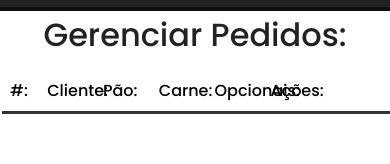
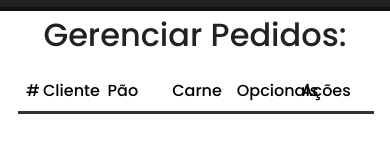
Before and after one commit to FelipeMeloGomes/FM_burger, a Vue app: page /pedidos in a window 390 px wide. Shown: the part 149-313 px from the top of the page. Built offline with nearby package versions, Linux system fonts and the light colour scheme; data requests are answered from the project's data file.

Commit message:
feat: adjust responsive Dashboard

```diff
--- a/src/components/Dashboard.vue
+++ b/src/components/Dashboard.vue
@@ -3,12 +3,12 @@
         <Message :msg="msg" v-show="msg" />
         <div>
             <div id="burger-table-heading">
-                <div class="order-id">#:</div>
-                <div>Cliente:</div>
-                <div>Pão:</div>
-                <div>Carne:</div>
-                <div>Opcionais:</div>
-                <div>Ações:</div>
+                <div class="order-id">#</div>
+                <div>Cliente</div>
+                <div>Pão</div>
+                <div>Carne</div>
+                <div>Opcionais</div>
+                <div>Ações</div>
             </div>
         </div>
         <div id="burger-table-rows">
@@ -135,7 +135,10 @@ export default {
 
 <style scoped>
 #burger-table {
-    max-width: 75rem;
+    max-width: 100%;
+    width: 100%;
+    padding-left: 1em;
+    padding-right: 1em;
     margin: 0 auto;
 }
 
@@ -145,11 +148,13 @@ export default {
     display: flex;
     flex-wrap: wrap;
     margin-left: 2px;
+    max-width: 100%;
 }
 
 #burger-table-heading {
     font-weight: bold;
     padding: 0.75rem;
+    max-width: 100%;
     border-bottom: 3px solid #333;
 }
 
@@ -172,6 +177,11 @@ export default {
 select {
     padding: 0.75rem 0.375rem;
     margin-right: 0.75rem;
+    max-width: 100%;
+}
+
+ul {
+    list-style-type: none;
 }
 
 .delete-btn {
@@ -191,19 +201,26 @@ select {
     color: #222;
 }
 
-@media (max-width: 768px) {
+@media (max-width: 600px) {
     #burger-table {
         max-width: 100%;
+        width: 100%;
     }
 
     #burger-table-heading div,
     .burger-table-row div {
-        width: 15%;
+        display: flex;
+        flex-direction: row;
+        flex-wrap: wrap;
+        max-width: 100%;
     }
 
     #burger-table-heading .order-id,
     .burger-table-row .order-number {
-        width: 10%;
+        width: 5%;
+        flex-wrap: wrap;
+        word-wrap: break-word;
+        gap: 10px;
     }
 
     #burger-table-heading {
@@ -214,22 +231,5 @@ select {
     .burger-table-row {
         margin: 2px;
     }
-
-    select {
-        padding: 0.5rem 0.25rem;
-        margin-right: 0.5rem;
-    }
-}
-
-@media screen and (max-width: 500px) {
-    #nav {
-        flex-direction: wrap;
-    }
-
-    #burger-table-heading div,
-    .burger-table-row div {
-        width: 15%;
-        margin-left: 0;
-    }
 }
 </style>
```
